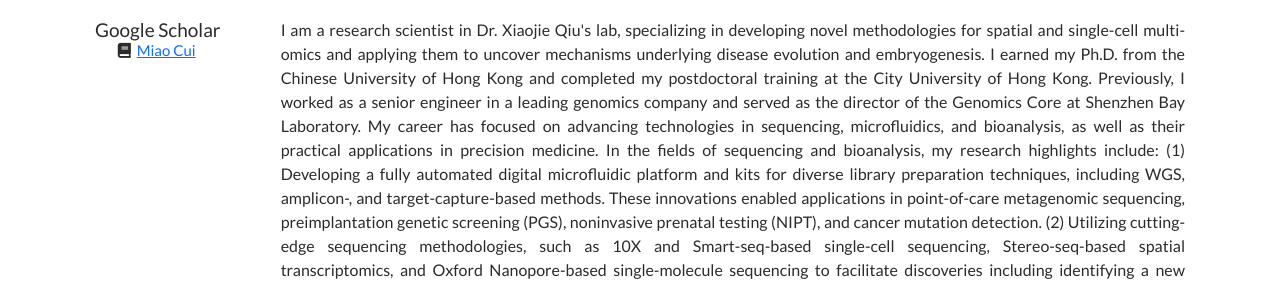
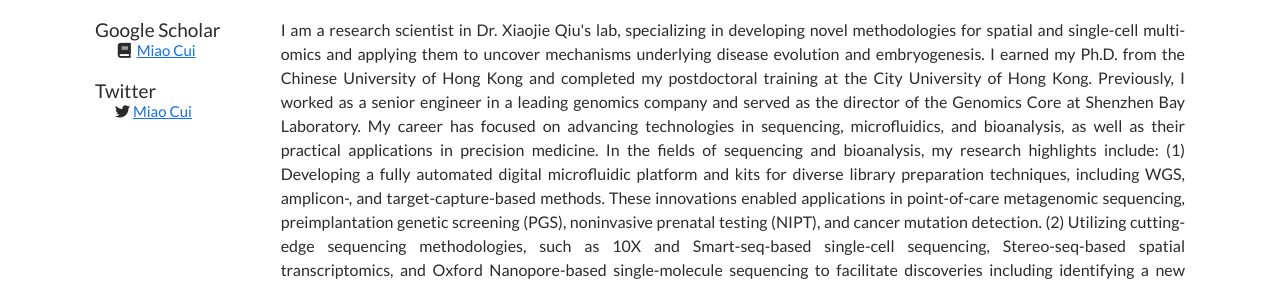
Before and after one commit to aristoteleo/qiu_lab_website, a Jekyll site: the page built from _people/Miao_cui.md, in a window 1280 px wide. Shown: the part 474-755 px from the top of the page. Built offline with Jekyll 4.4.1, drawn with Linux system fonts in a browser that asks for light colours.

Commit message:
add miao

```diff
--- a/_people/Miao_cui.md
+++ b/_people/Miao_cui.md
@@ -6,7 +6,7 @@ name: "Miao Cui"
 position: "Staff scientist"
 current: True
 google_scholar: "https://scholar.google.com/citations?hl=en&user=_ItDjB0AAAAJ"
-Twitter: "https://x.com/miao_cui0330"
+twitter: "https://x.com/miao_cui0330"
 headshot: "miao_cui.jpg"
 bio: "I am a research scientist in Dr. Xiaojie Qiu's lab, specializing in developing
 novel methodologies for spatial and single-cell multi-omics and applying
```
